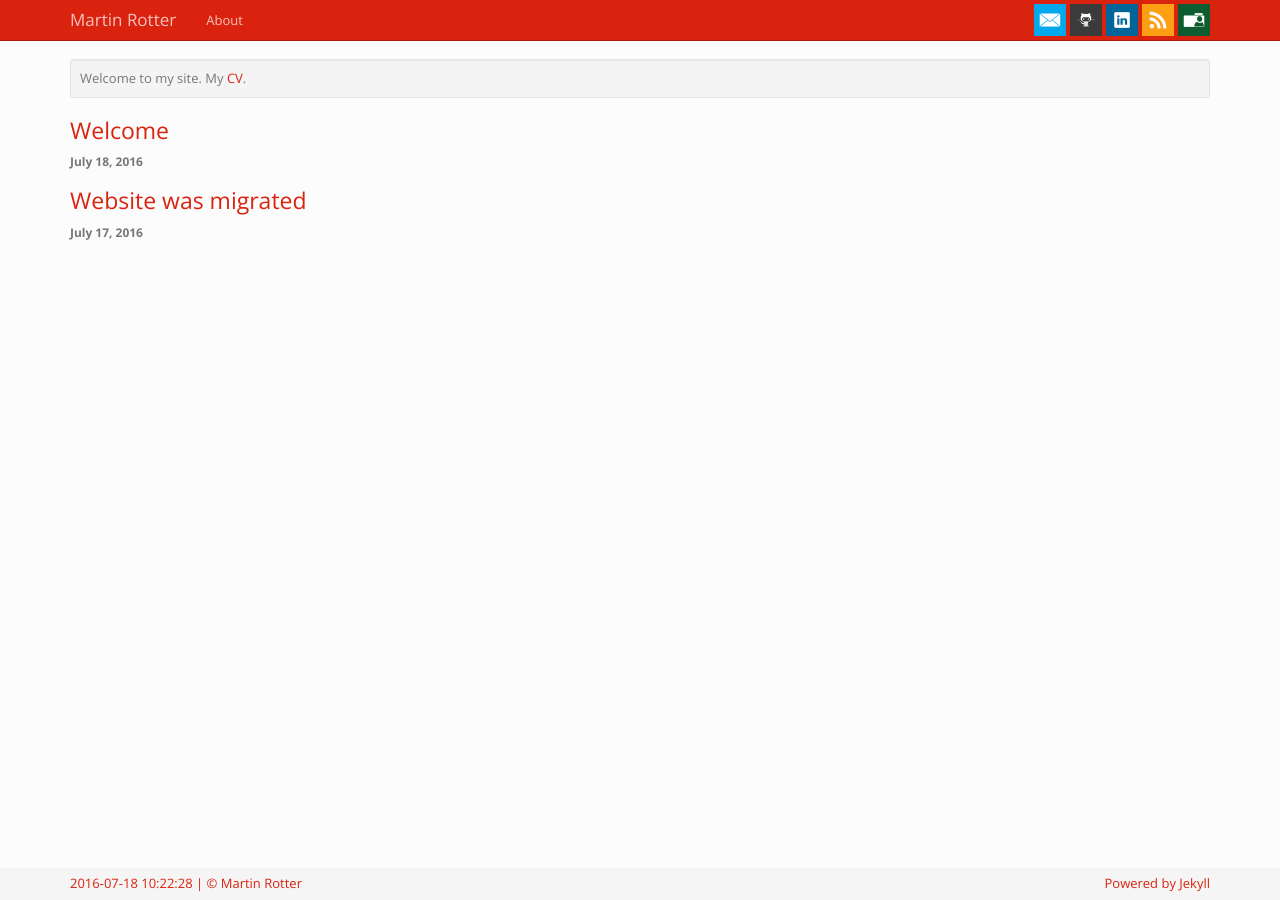
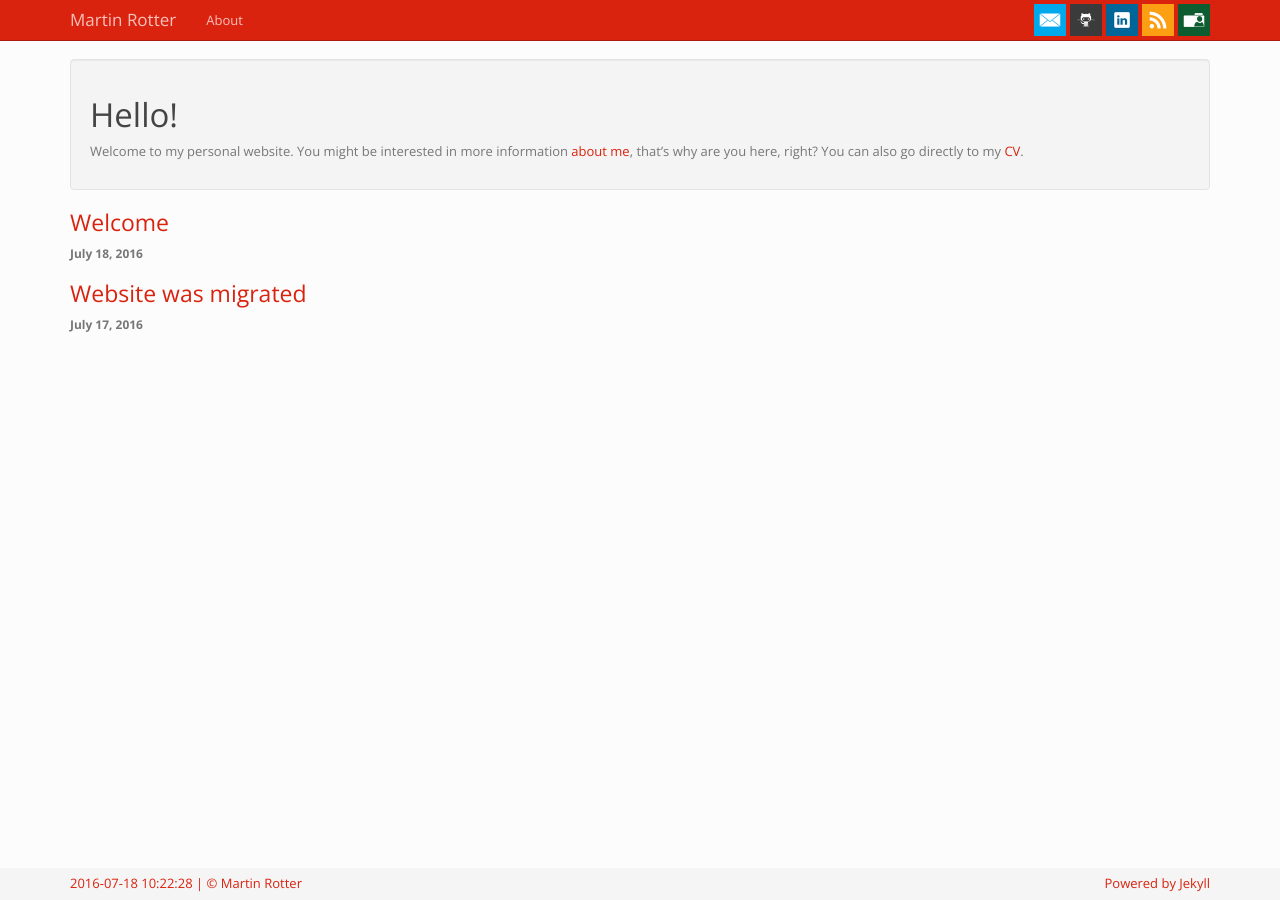
Before and after one commit to martinrotter/martinrotter.github.io, a Jekyll site: the page built from index.md, in a window 1280 px wide. Built offline with Jekyll 4.4.1, drawn with Linux system fonts in a browser that asks for light colours.

Commit message:
New main text.

```diff
--- a/_layouts/home.html
+++ b/_layouts/home.html
@@ -2,7 +2,7 @@
 layout: default
 ---
 
-<div class="well well-sm">
+<div class="well">
   {{ content }}
 </div>
 
--- a/index.html
+++ /dev/null
@@ -1,6 +0,0 @@
----
-layout: home
-slug: home
----
-
-Welcome to my site. My <a href="/assets/2016/07/rotter-cv.pdf">CV</a>.
--- /dev/null
+++ b/index.md
@@ -0,0 +1,6 @@
+---
+layout: home
+---
+
+# Hello!
+Welcome to my personal website. You might be interested in more information [about me](/about/), that's why are you here, right? You can also go directly to my [CV](/assets/2016/07/rotter-cv.pdf).
```
